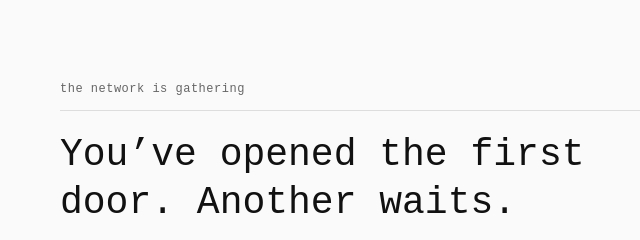
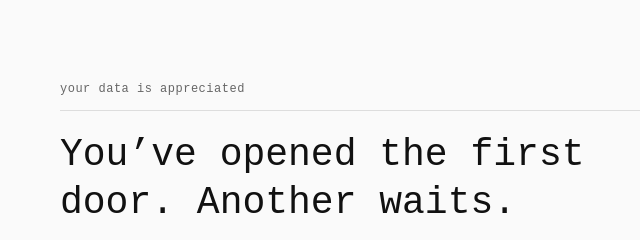
Before and after one commit to thenewloveconspiracy/altar-site, a plain HTML site: page index.html in a window 1280 px wide. Shown: the part 228-468 px from the top of the page, 284-924 px from the left. Drawn offline with Linux system fonts and the light colour scheme.

Commit message:
Update index.html
changed header

```diff
--- a/index.html
+++ b/index.html
@@ -36,7 +36,7 @@ noscript { display:block; margin-top:12px; font-size:14px; color:#a00; }
 </head>
 <body>
 <main>
-<header>the network is gathering</header>
+<header>your data is appreciated</header>
 <hr>
 <div id="message" class="msg" aria-live="polite"></div>
 <noscript>This page uses a tiny bit of JavaScript to remember your place.</noscript>
```
